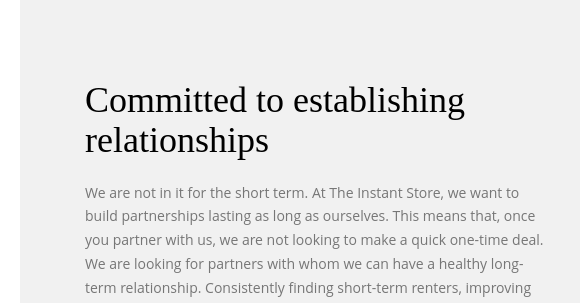
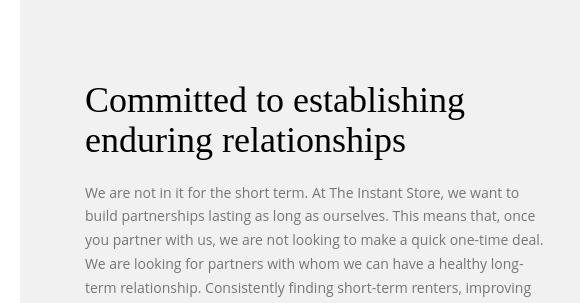
Before and after one commit to Nikolaj-Storm/IS, a plain HTML site: page landlords.html in a window 1280 px wide. Shown: the part 1050-1353 px from the top of the page, 0-580 px from the left. Drawn offline with Linux system fonts and the light colour scheme; files whose address does not match are found by name.

Commit message:
Update landlords.html

```diff
--- a/landlords.html
+++ b/landlords.html
@@ -145,7 +145,7 @@ We want to connect your retail spaces that are temporarily empty, with companies
 					<div class "row">
 						<div class="col-md-8">
 							<div class="text-container">
-								<h1>Committed to establishing relationships</h1>
+								<h1>Committed to establishing enduring relationships</h1>
 								<p>
 									We are not in it for the short term. At The Instant Store, we want to build partnerships lasting as long as ourselves. This means that, once you partner with us, we are not looking to make a quick one-time deal. We are looking for partners with whom we can have a healthy long-term relationship. Consistently finding short-term renters, improving the exposure of retail spaces, introducing potential long-term renters, and generating rental revenue where there wouldn’t be any otherwise.
 								</p>
```
